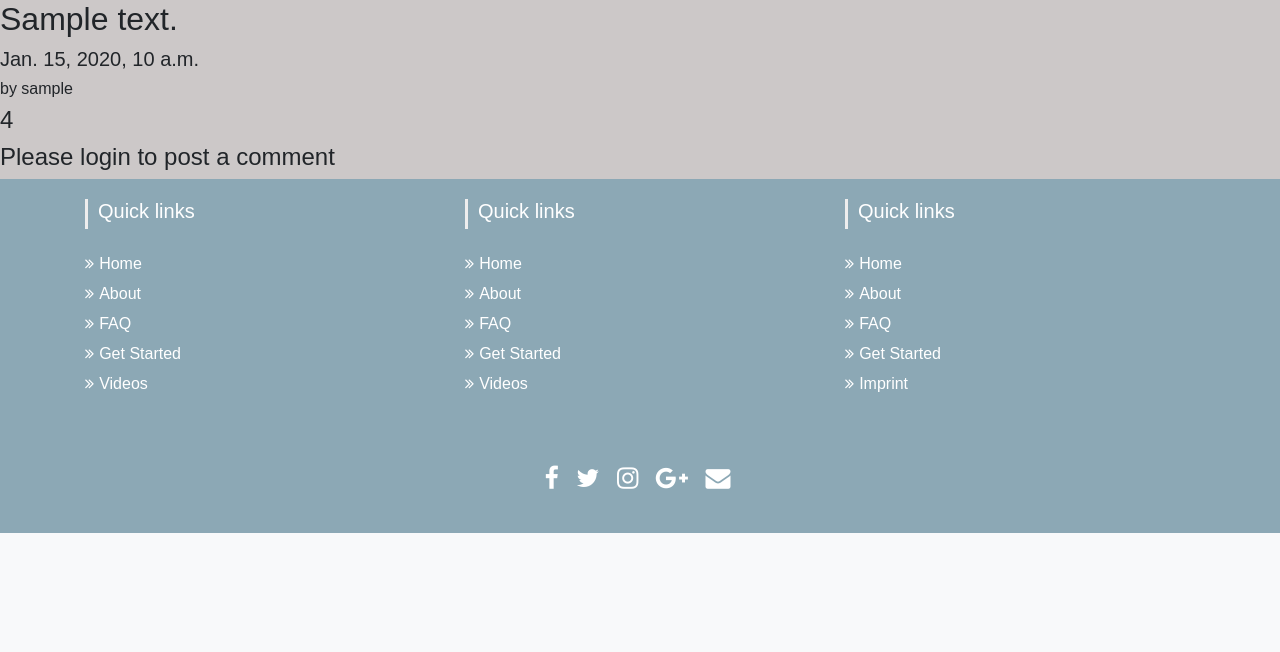
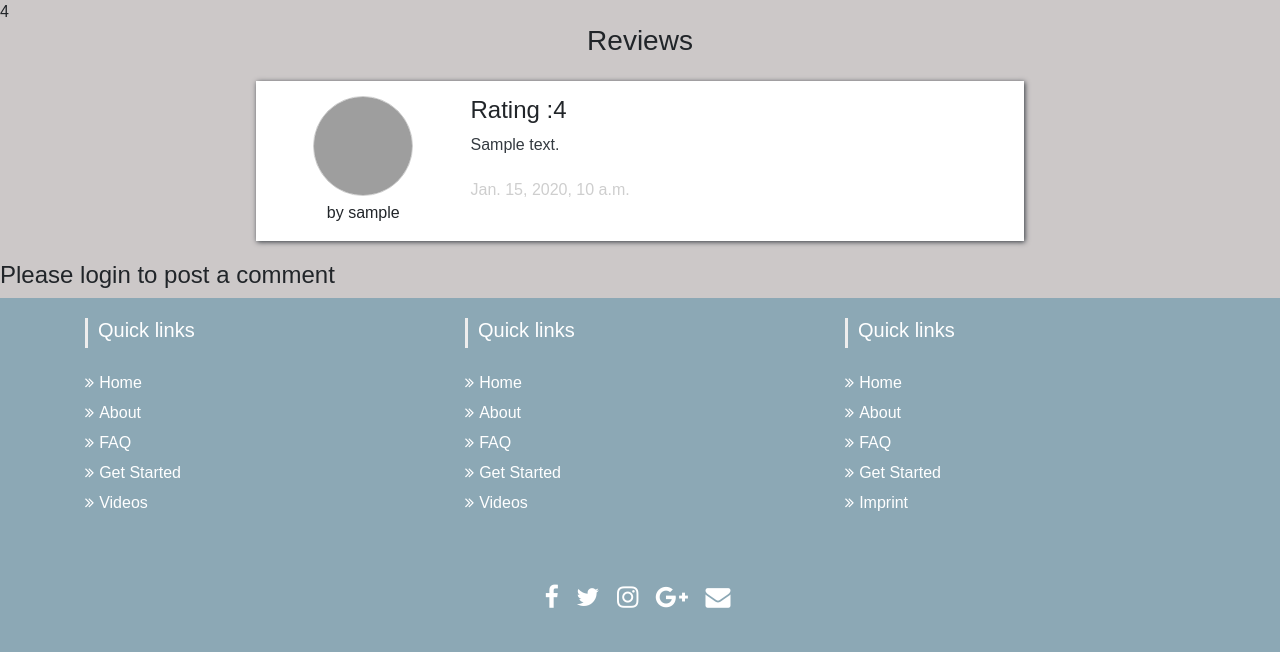
Before and after one commit to conoroshea1996/Ecommerce-Django-ms4, a Django app: page /products/1/ in a window 1280 px wide; the page is wider, and only the part inside the window is pictured. Shown: the part 1927-2579 px from the top of that part. Before the commit the page ends 2460 px from the top of that part, so only its background shows below. Run offline with Django 3.2, Linux system fonts and the light colour scheme; tables that the repository leaves empty hold one stand-in row (values such as "Sample post"); grey boxes marked "Sample" are stand-in pictures; some libraries are stand-ins or nearby versions; grey boxes are pictures that could not be loaded.

Commit message:
update layouts of reviews

```diff
--- a/products/templates/product.html
+++ b/products/templates/product.html
@@ -228,17 +228,28 @@
 </section>
 
 
-<div class="comment-section-box">
-    {% for comment in comment reversed %}
-    <h2>{{comment}}</h2>
-    <h5>{{comment.date_posted}}</h5>
-    <h6>by {{comment.user}}</h6>
-    {% endfor %}
-    <h4>
-        {{rating.rating__avg|floatformat}}
-    </h4>
+
+{{rating.rating__avg|floatformat}}
+
+<h3 class="text-center"> Reviews</h3>
+{% for comment in comment reversed %}
+<div class="reviews">
+    <div class="row blockquote review-item">
+        <div class="col-md-3 text-center">
+            <img class="rounded-circle reviewer" src="http://standaloneinstaller.com/upload/avatar.png">
+            <div class="caption">
+                <small>by {{comment.user}}</small>
+            </div>
+        </div>
+        <div class="col-md-9">
+            <h4> Rating :{{comment.rating}}</h4>
+            <div class="ratebox text-center" data-id="0" data-rating="5"></div>
+            <p class="review-text">{{comment}} </p>
+            <small class="review-date">{{comment.date_posted}}</small>
+        </div>
+    </div>
 </div>
-
+{% endfor %}
 
 {% if user.is_authenticated %}
 <form id="comments" action="{% url 'product' product.id %}" method="POST" novalidate>
--- a/products/templates/products.html
+++ b/products/templates/products.html
@@ -3,7 +3,7 @@
 {% block content %}
 
 
-<div class="container">
+<div class="container-fluid">
     <form class="filter" action="{% url 'products' %}" method="GET">
         <input class="filter-catagory" type="checkbox" name="catagory" value="shoes">
         <input class="filter-catagory" type="checkbox" name="catagory" value="hoodie">
--- a/static/css/custom.css
+++ b/static/css/custom.css
@@ -198,3 +198,77 @@ section .section-title {
     grid-template-columns: 2.5fr 12% 12% 12% 1fr;
     border-bottom:  solid rgba(221, 219, 219, 0.781) 4px;
 }
+
+
+
+.reviews{
+    padding: 15px;
+    max-width: 768px;
+    margin: 0 auto;
+  }
+
+  .review-item{
+    background-color: white;
+    padding: 15px;
+    margin-bottom: 5px;
+    box-shadow: 1px 1px 5px #343a40;
+  }
+
+  .review-item .review-date{
+    color: #cecece;
+  }
+  .review-item .review-text{
+    font-size: 16px;
+    font-weight: normal;
+    margin-top: 5px;
+    color: #343a40;
+  }
+
+  .review-item .reviewer{
+    width: 100px;
+    height: 100px;
+    border: 1px solid #cecece;
+  }
+
+  /****Rating Stars***/
+  .raterater-bg-layer {
+      color: rgba( 0, 0, 0, 0.25 );
+  }
+  .raterater-hover-layer {
+      color: rgba( 255, 255, 0, 0.75 );
+  }
+  .raterater-hover-layer.rated { /* after the user selects a rating */
+      color: rgba( 255, 255, 0, 1 );
+  }
+  .raterater-rating-layer {
+      color: rgba( 255, 155, 0, 0.75 );
+  }
+  .raterater-outline-layer {
+      color: rgba( 0, 0, 0, 0.25 );
+  }
+
+  /* don't change these - you might break something.. */
+  .raterater-wrapper {
+      overflow:visible;
+  }
+
+  .software .raterater-wrapper {
+      margin-top: 4px;
+  }
+
+  .raterater-layer,
+  .raterater-layer i {
+      display: block;
+      position: absolute;
+      overflow: visible;
+      top: 0px;
+      left: 0px;
+  }
+  .raterater-hover-layer {
+      display: none;
+  }
+  .raterater-hover-layer i,
+  .raterater-rating-layer i {
+      width: 0px;
+      overflow: hidden;
+  }
```
